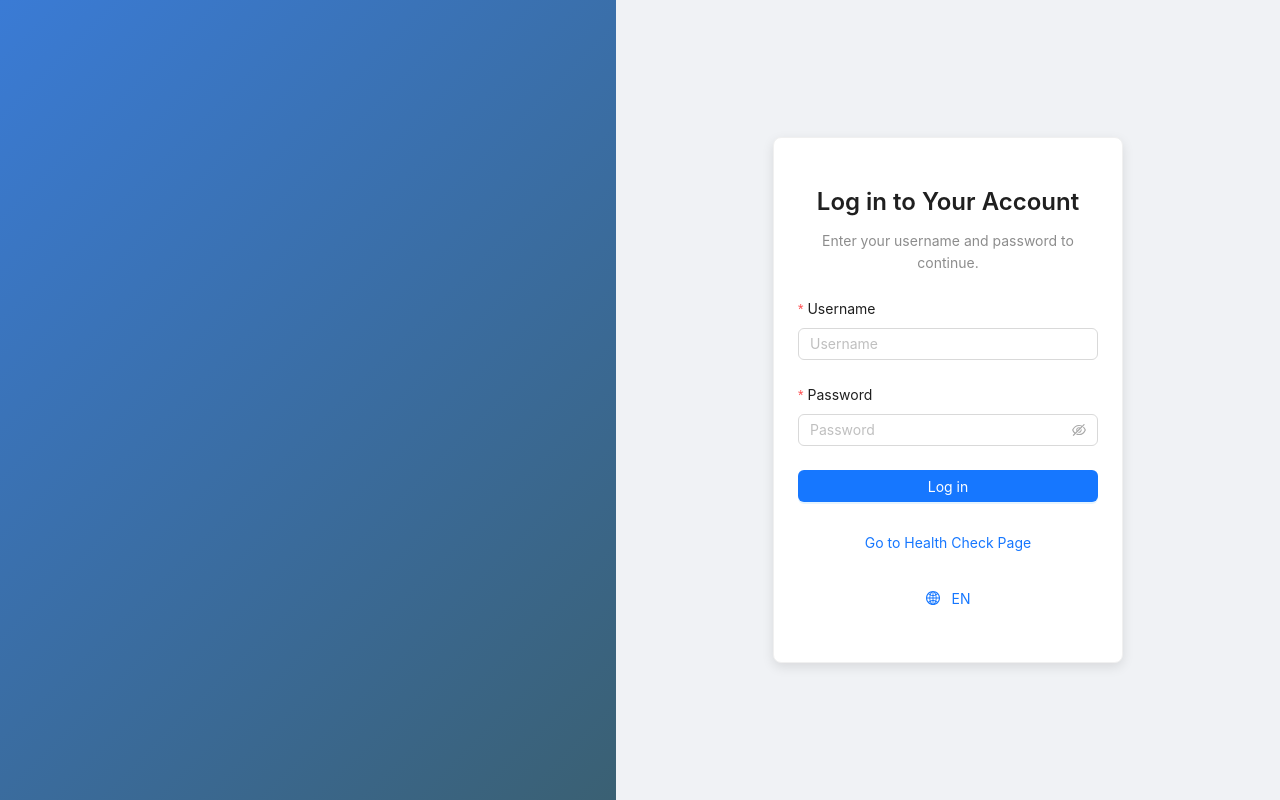
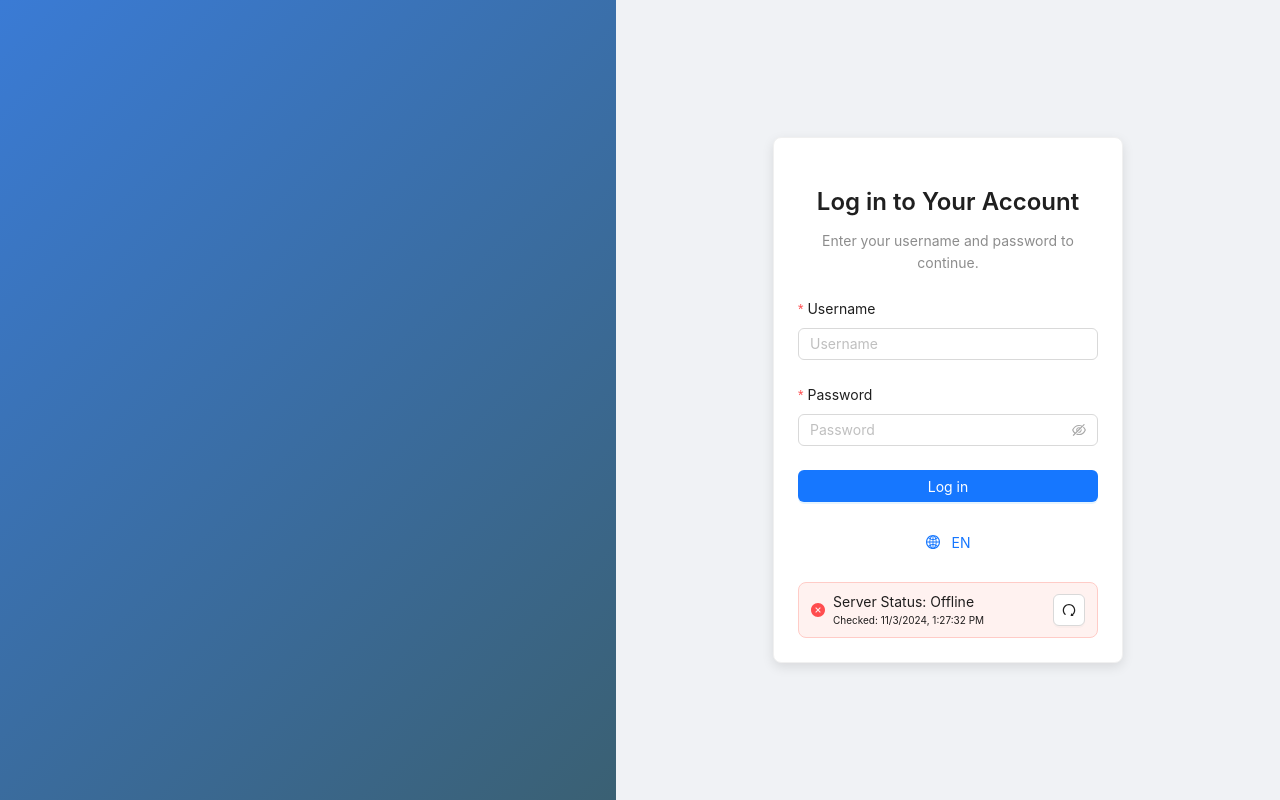
Before and after one commit to BuzzDyne/wms-frontend, a React (Create React App) app: page /login in a window 1280 px wide. Built offline with nearby package versions, Linux system fonts and the light colour scheme; no server answers.

Commit message:
Added Server Status on LoginPage

```diff
--- a/src/App.tsx
+++ b/src/App.tsx
@@ -21,7 +21,6 @@ const DefaultLayout = React.lazy(() => import("./layout/DefaultLayout"));
 // Pages
 const PageNotFound = React.lazy(() => import("./pages/Page404"));
 const PageLogin = React.lazy(() => import("./pages/PageLogin"));
-const PageHealth = React.lazy(() => import("./pages/PageHealth"));
 
 const App: React.FC = () => (
   <ConfigProvider
@@ -36,7 +35,6 @@ const App: React.FC = () => (
         <AuthProvider>
           <Suspense fallback={loadingSpinner}>
             <Routes>
-              <Route path="/health" element={<PageHealth />} />
               <Route path="/login" element={<PageLogin />} />
               <Route path="/404" element={<PageNotFound />} />
               <Route path="*" element={<DefaultLayout />} />
--- a/src/locales/en.json
+++ b/src/locales/en.json
@@ -34,7 +34,6 @@
       }
     },
     "loginButton": "Log in",
-    "healthPageLink": "Go to Health Check Page",
     "toggleLanguage": "Switch to English"
   },
   "generalError": "General Error",
--- a/src/locales/id.json
+++ b/src/locales/id.json
@@ -34,7 +34,6 @@
       }
     },
     "loginButton": "Masuk",
-    "healthPageLink": "Pergi ke Halaman Cek Kesehatan",
     "toggleLanguage": "Beralih ke Bahasa Inggris"
   },
   "generalError": "General Error",
--- a/src/pages/PageHealth.tsx
+++ /dev/null
@@ -1,70 +0,0 @@
-import React, { useState } from "react";
-import { Button, Form, message, Typography } from "antd";
-import { useNavigate } from "react-router-dom";
-import { TOAST_DURATION } from "../utils/constant";
-
-const { Title, Paragraph } = Typography;
-
-const PageHealth: React.FC = () => {
-  const navigate = useNavigate();
-  const [loading, setLoading] = useState(false);
-  const [status, setStatus] = useState<string | null>(null);
-
-  // Mock function to simulate checking backend status
-  const checkServiceStatus = async () => {
-    setLoading(true);
-    setStatus(null);
-
-    try {
-      // Simulate a delay to mimic a network request
-      await new Promise((resolve) => setTimeout(resolve, 2000));
-
-      // Simulate a successful response (could be replaced with a real API call)
-      const isServiceUp = true; // Change this to simulate different responses
-
-      if (isServiceUp) {
-        setStatus("Service is operational.");
-        message.success("Service is up and running!", TOAST_DURATION);
-      } else {
-        setStatus("Service is down.");
-        message.error("Service is currently unavailable.", TOAST_DURATION);
-      }
-    } catch (error) {
-      setStatus("Error checking service.");
-      message.error("Failed to check service status.", TOAST_DURATION);
-    } finally {
-      setLoading(false);
-    }
-  };
-
-  return (
-    <div style={{ maxWidth: 500, margin: "50px auto", textAlign: "center" }}>
-      <Title level={2}>Health Check</Title>
-      <Paragraph>
-        Check the availability of our backend and other services.
-      </Paragraph>
-
-      <Form layout="vertical" style={{ marginTop: 20 }}>
-        <Form.Item>
-          <Button type="primary" onClick={checkServiceStatus} loading={loading}>
-            Check Service Status
-          </Button>
-        </Form.Item>
-      </Form>
-
-      {status && (
-        <Paragraph
-          style={{ color: status.includes("operational") ? "green" : "red" }}
-        >
-          {status}
-        </Paragraph>
-      )}
-
-      <Button type="link" onClick={() => navigate("/")}>
-        Go back to Dashboard
-      </Button>
-    </div>
-  );
-};
-
-export default PageHealth;
--- a/src/pages/PageLogin.tsx
+++ b/src/pages/PageLogin.tsx
@@ -1,10 +1,18 @@
-import React, { useState } from "react";
-import { Button, Card, Form, Input, Typography, App as AntdApp } from "antd";
+import React, { useState, useEffect } from "react";
+import {
+  Button,
+  Card,
+  Form,
+  Input,
+  Typography,
+  App as AntdApp,
+  Alert,
+} from "antd";
 import { useNavigate } from "react-router-dom";
 import { TOAST_DURATION } from "../utils/constant";
 import "./PageLogin.css";
 import { useTranslation } from "react-i18next";
-import { GlobalOutlined } from "@ant-design/icons";
+import { GlobalOutlined, RedoOutlined } from "@ant-design/icons";
 import { axiosInstance } from "../api/axios";
 import axios from "axios";
 import { AUTH_ENDPOINTS } from "../utils/endpoints";
@@ -24,8 +32,35 @@ const PageLogin: React.FC = () => {
   const { t, i18n } = useTranslation();
   const navigate = useNavigate();
   const [loading, setLoading] = useState<boolean>(false);
+  const [healthLoading, setHealthLoading] = useState<boolean>(false);
+  const [serverStatus, setServerStatus] = useState<string | null>(null);
+  const [lastChecked, setLastChecked] = useState<string | null>(null);
   const [form] = Form.useForm<LoginValues>();
   const { message } = AntdApp.useApp();
+
+  // Function to check server health
+  const checkServerHealth = async () => {
+    setHealthLoading(true);
+    setServerStatus("Checking...");
+    setLastChecked("...");
+    try {
+      const response = await axiosInstance.get("/health-check");
+      if (response.status === 200) {
+        setServerStatus("Online");
+      } else {
+        setServerStatus("Offline");
+      }
+    } catch (err) {
+      setServerStatus("Offline");
+    } finally {
+      setHealthLoading(false);
+      setLastChecked(new Date().toLocaleString()); // set last checked timestamp
+    }
+  };
+
+  useEffect(() => {
+    checkServerHealth(); // check server health when the component mounts
+  }, []);
 
   const onFinish = async (values: LoginRequest): Promise<void> => {
     setLoading(true);
@@ -108,6 +143,7 @@ const PageLogin: React.FC = () => {
           >
             {t("login.description")}
           </Text>
+
           <Form form={form} onFinish={onFinish} layout="vertical">
             <Form.Item
               label={t("login.field.username.label")}
@@ -153,11 +189,6 @@ const PageLogin: React.FC = () => {
               </Button>
             </Form.Item>
             <Form.Item>
-              <Button block type="link" onClick={() => navigate("/health")}>
-                {t("login.healthPageLink")}
-              </Button>
-            </Form.Item>
-            <Form.Item>
               <Button
                 block
                 type="link"
@@ -169,6 +200,37 @@ const PageLogin: React.FC = () => {
               </Button>
             </Form.Item>
           </Form>
+          <Alert
+            message={
+              serverStatus ? (
+                <>
+                  <div>Server Status: {serverStatus}</div>
+                  <div style={{ fontSize: "x-small" }}>
+                    Checked: {lastChecked}
+                  </div>
+                </>
+              ) : (
+                "Checking server status..."
+              )
+            }
+            type={
+              healthLoading
+                ? "warning"
+                : serverStatus === "Online"
+                ? "success"
+                : "error"
+            }
+            action={
+              <Button
+                color="default"
+                icon={<RedoOutlined />}
+                onClick={checkServerHealth}
+                loading={healthLoading}
+              />
+            }
+            style={{ marginTop: 24 }}
+            showIcon
+          />
         </Card>
       </div>
     </div>
```
